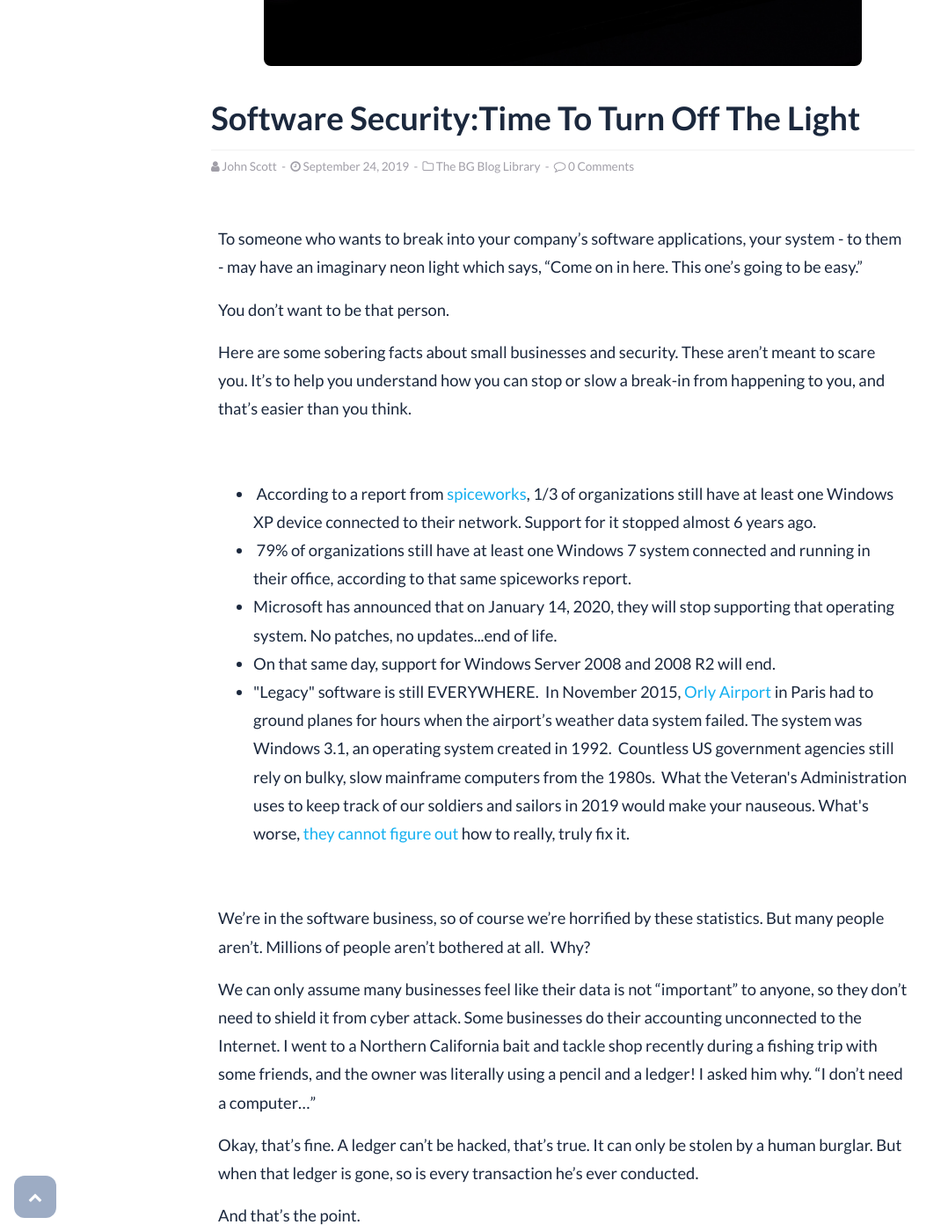
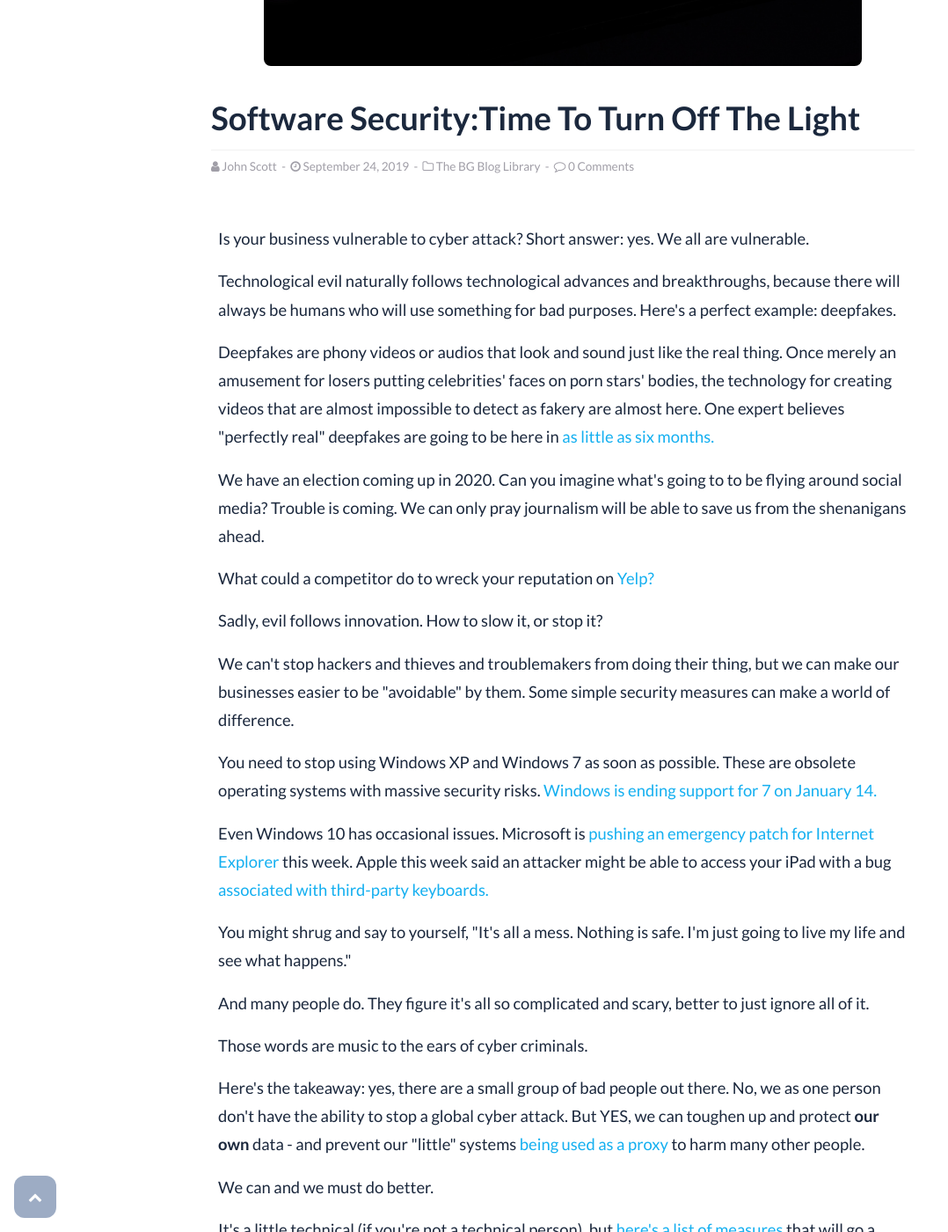
Before and after one commit to bgsoftware/company-site, a Jekyll site: the page built from _posts/2019-09-24-software-security-time-to-turn-off-the-light.md, in a window 1280 px wide and 1400 px high, scrolled down 486 px. Shown: the whole window at 88% size, without its empty margins (0-1078 px from the left). Built offline with Jekyll 4.4.1, drawn with Linux system fonts in a browser that asks for light colours; comment, search, counter and statistics services are not loaded; some of the changed text lies outside the part shown.

Commit message:
Change content of _posts/2019-09-24-software-security-time-to-turn-off-the-light.md

```diff
--- a/_posts/2019-09-24-software-security-time-to-turn-off-the-light.md
+++ b/_posts/2019-09-24-software-security-time-to-turn-off-the-light.md
@@ -8,44 +8,21 @@ comments: true
 tags: [software security]
 ---
 
-
-
-To someone who wants to break into your company's software applications, your system - to them - may have an imaginary neon light which says, "Come on in here. This one's going to be easy."
-
-You don't want to be that person.
-
-Here are some sobering facts about small businesses and security. These aren't meant to scare you. It's to help you understand how you can stop or slow a break-in from happening to you, and that's easier than you think.
-
-<br>
-<ul>
- 	<li> According to a report from <a href="https://www.spiceworks.com/marketing/network-security/pdf-report/">spiceworks</a>, 1/3 of organizations still have at least one Windows XP device connected to their network. Support for it stopped almost 6 years ago.</li>
- 	<li> 79% of organizations still have at least one Windows 7 system connected and running in their office, according to that same spiceworks report.</li>
- 	<li>Microsoft has announced that on January 14, 2020, they will stop supporting that operating system. No patches, no updates...end of life.</li>
- 	<li>On that same day, support for Windows Server 2008 and 2008 R2 will end.</li>
- 	<li>"Legacy" software is still EVERYWHERE.  In November 2015, <a class="external" href="http://www.bristolwireless.net/blog/2015/11/13/orly-airport-brought-to-standstill-by-windows-3-1-software-crash/" target="_blank" rel="noopener">Orly Airport</a> in Paris had to ground planes for hours when the airport’s weather data system failed. The system was Windows 3.1, an operating system created in 1992.  Countless US government agencies still rely on bulky, slow mainframe computers from the 1980s.  What the Veteran's Administration uses to keep track of our soldiers and sailors in 2019 would make your nauseous. What's worse,<a href="https://psmag.com/social-justice/va-software-threatens-veterans-health-care"> they cannot figure out</a> how to really, truly fix it.</li>
-</ul>
-<br>
-
-We're in the software business, so of course we're horrified by these statistics. But many people aren't. Millions of people aren't bothered at all.  Why?
-
-We can only assume many businesses feel like their data is not "important" to anyone, so they don't need to shield it from cyber attack. Some businesses do their accounting unconnected to the Internet. I went to a Northern California bait and tackle shop recently during a fishing trip with some friends, and the owner was literally using a pencil and a ledger! I asked him why. "I don't need a computer..."
-
-Okay, that's fine. A ledger can't be hacked, that's true. It can only be stolen by a human burglar. But when that ledger is gone, so is every transaction he's ever conducted.
-
-And that's the point.
-
-When it's gone, it's gone.
-
-It's worth noting that a cyber criminal might not be necessarily interested in stealing or kidnapping your business data from ransom - but s/he can certainly use your system to set up what's called a botnet- a network of computers infected with bad software, running without your knowledge, to do things like send spam messages. Foreign bad actors use botnets to make some very big and hard-to-track messes that can be extremely difficult to disinfect.
-
-Hackers are lazy because they're humans - they'll skip a fortified system in favor of an easy job. There are some things you can do now to, at the very least, make it slightly harder for an intruder to compromise your applications and your business.
-<ol>
- 	<li>If you access your software with <em>only </em>a login name and a password, you're practically an open door. You need a <a href="https://www.lifewire.com/what-is-captcha-3486183">capcha </a> or some type of two-factor authentication (sending a code to your phone is one way).</li>
- 	<li>Run software updates. Countless businesses are running software which hasn't been updated recently - or at all. These are generally free and can take as little as a few minutes.</li>
- 	<li>Backup your data. Have it stored in a place that's not connected to the Internet. That can be a physical hard drive (yes, they still make those).</li>
- 	<li>Educate your employees about the hazards of clicking links they shouldn't. So many intrusions are originally not the fault of the software - it's caused by a human.</li>
- 	<li>Encrypt your email. There are <a href="https://blog.encyro.com/best-email-encryption-services/">many ways to do it,</a> ranging from annoying to impossible, but it's important to remember that emails sent without a "lock and key" are practically public. When you get a "forgot my password" email from a company, it may very well be visible to anyone interested in taking a peek.</li>
-</ol>
-You've worked so hard to build your business. You turn on your laptop or desktop every day and it works fine, so it's very easy to procrastinate or neglect taking steps to protect yourself from what is probably an inevitable headache - a compromised system, data loss, and massive expense to repair - if repair is possible.
-
-Is it possible to be 100% safe 100% of the time? No, and anyone who claims they can do that for you is lying to you. But you can make your systems stronger and safer and reduce the risk of attack.
+<p>Is your business vulnerable to cyber attack? Short answer: yes. We all are vulnerable.</p>
+<p>Technological evil naturally follows technological advances and breakthroughs, because there will always be humans who will use something for bad purposes. Here's a perfect example: deepfakes.</p>
+<p>Deepfakes are phony videos or audios that look and sound just like the real thing. Once merely an amusement for losers putting celebrities' faces on porn stars' bodies, the technology for creating videos that are almost impossible to detect as fakery are almost here. One expert believes "perfectly real" deepfakes are going to be here in<a href="https://www.businessinsider.com/perfectly-real-deepfake-videos-6-months-away-deepfake-pioneer-says-2019-9"> as little as six months.</a></p>
+<p>We have an election coming up in 2020. Can you imagine what's going to to be flying around social media?  Trouble is coming. We can only pray journalism will be able to save us from the shenanigans ahead.</p>
+<p>What could a competitor do to wreck your reputation on <a href="https://yelp.com">Yelp?</a></p>
+<p>Sadly, evil follows innovation. How to slow it, or stop it?</p>
+<p>We can't stop hackers and thieves and troublemakers from doing their thing, but we can make our businesses easier to be "avoidable" by them. Some simple security measures can make a world of difference.</p>
+<p>You need to stop using Windows XP and Windows 7 as soon as possible. These are obsolete operating systems with massive security risks. <a href="https://www.microsoft.com/en-us/microsoft-365/windows/end-of-windows-7-support">Windows is ending support for 7 on January 14.</a></p>
+<p>Even Windows 10 has occasional issues. Microsoft is <a href="https://www.computerworld.com/article/3440677/microsoft-delivers-emergency-security-update-for-antiquated-ie.html">pushing an emergency patch for Internet Explorer</a> this week. Apple this week said an attacker might be able to access your iPad with a bug <a href="https://techcrunch.com/2019/09/24/apple-bug-full-access-keyboards/">associated with third-party keyboards.</a></p>
+<p>You might shrug and say to yourself, "It's all a mess. Nothing is safe. I'm just going to live my life and see what happens."</p>
+<p>And many people do. They figure it's all so complicated and scary, better to just ignore all of it.</p>
+<p>Those words are music to the ears of cyber criminals.</p>
+<p>Here's the takeaway: yes, there are a small group of bad people out there. No, we as one person don't have the ability to stop a global cyber attack. But YES, we can toughen up and protect <strong>our own</strong> data - and prevent our "little" systems <a href="https://www.cloudflare.com/learning/ddos/what-is-a-ddos-botnet/">being used as a proxy</a> to harm many other people.</p>
+<p>We can and we must do better.</p>
+<p>It's a little technical (if you're not a technical person), but<a href="https://www.thesslstore.com/blog/how-to-prevent-cybercrime-9-helpful-tips/"> here's a list of measures</a> that will go a long way in protecting your business.</p>
+<p>I'll leave you with one superhuman powerful method to ward off attacks that will cost you absolutely nothing, and save you from a security nightmare.</p>
+<p>Educate your staff and employees. Tell them to never, ever click on a link that looks suspicious. Never, ever.</p>
+<p>Ever.</p>
```
